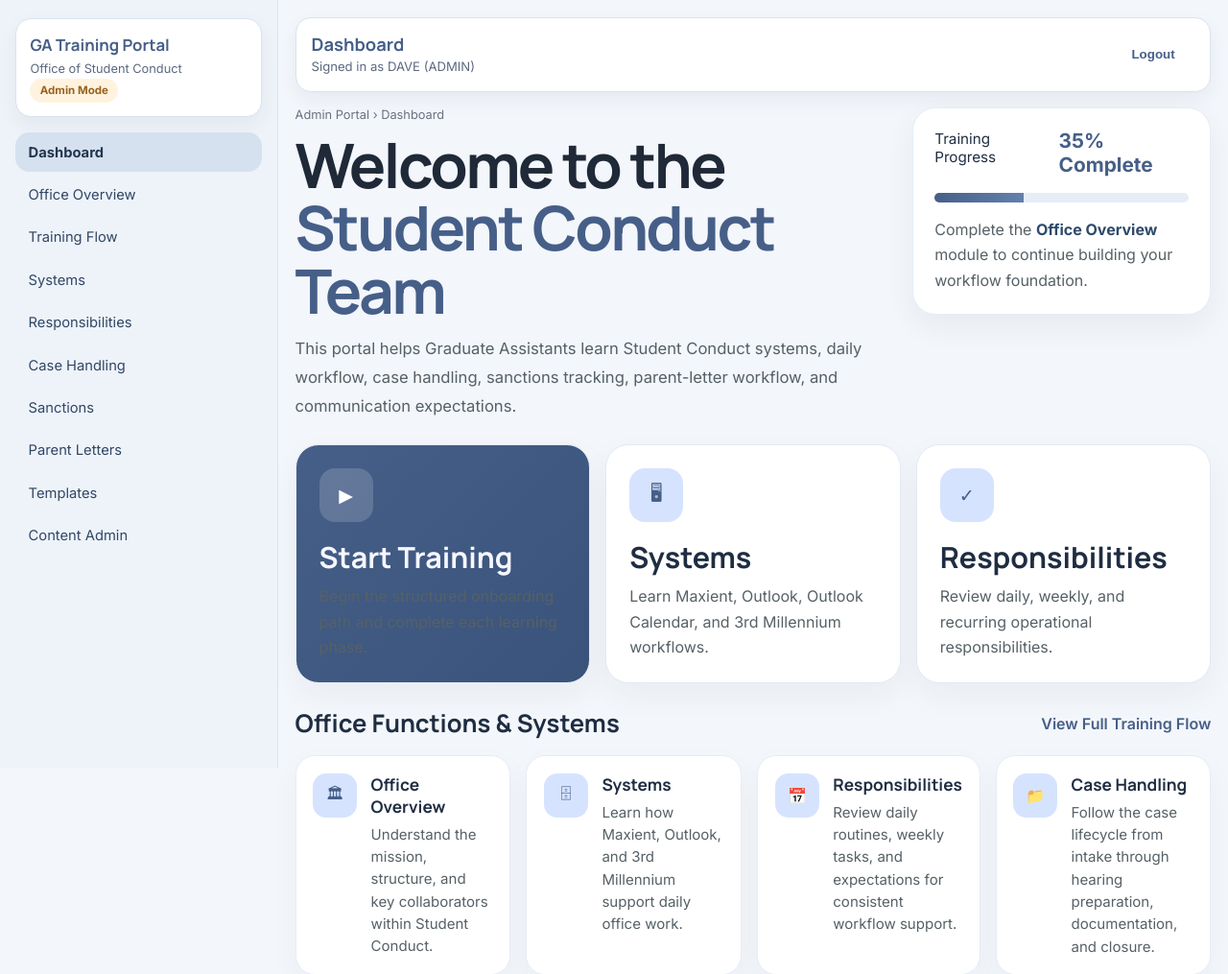
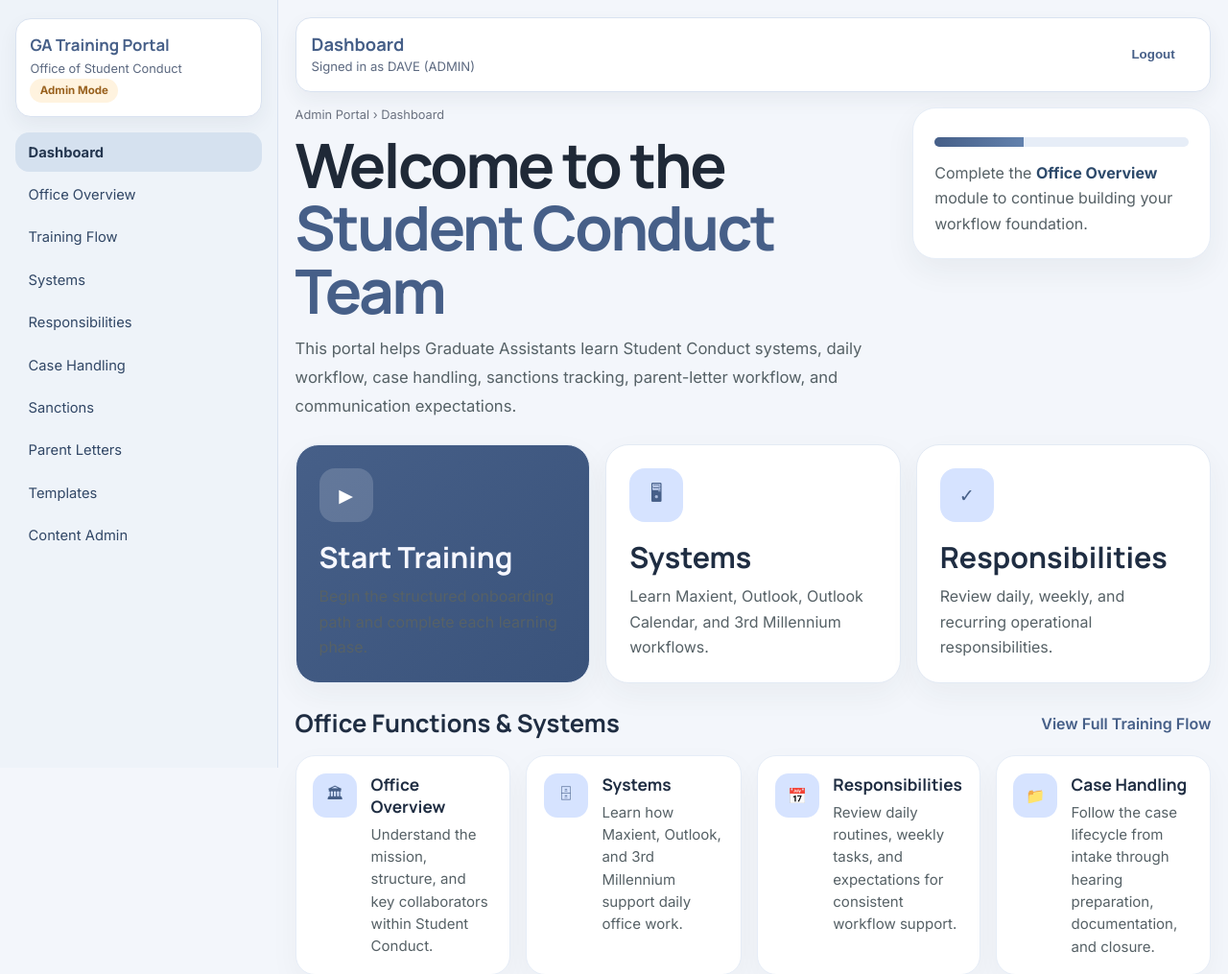
Before and after one commit to Rugvedpednekar/student-conduct-training, a FastAPI app: page /dashboard in a window 1280 px wide. Shown: the top 1015 px of the page at 96% size. Run offline with FastAPI, Linux system fonts and the light colour scheme; the visitor is signed in with stand-in values (Sample User, id 1); some libraries are stand-ins or nearby versions.

Commit message:
Remove training progress section from index.html
Removed training progress display from dashboard.

```diff
--- a/app/templates/index.html
+++ b/app/templates/index.html
@@ -15,10 +15,6 @@
     </div>
 
     <aside class="dashboard-progress-card">
-      <div class="dashboard-progress-top">
-        <span>Training Progress</span>
-        <strong>35% Complete</strong>
-      </div>
       <div class="progress">
         <span style="width:35%;"></span>
       </div>
```
